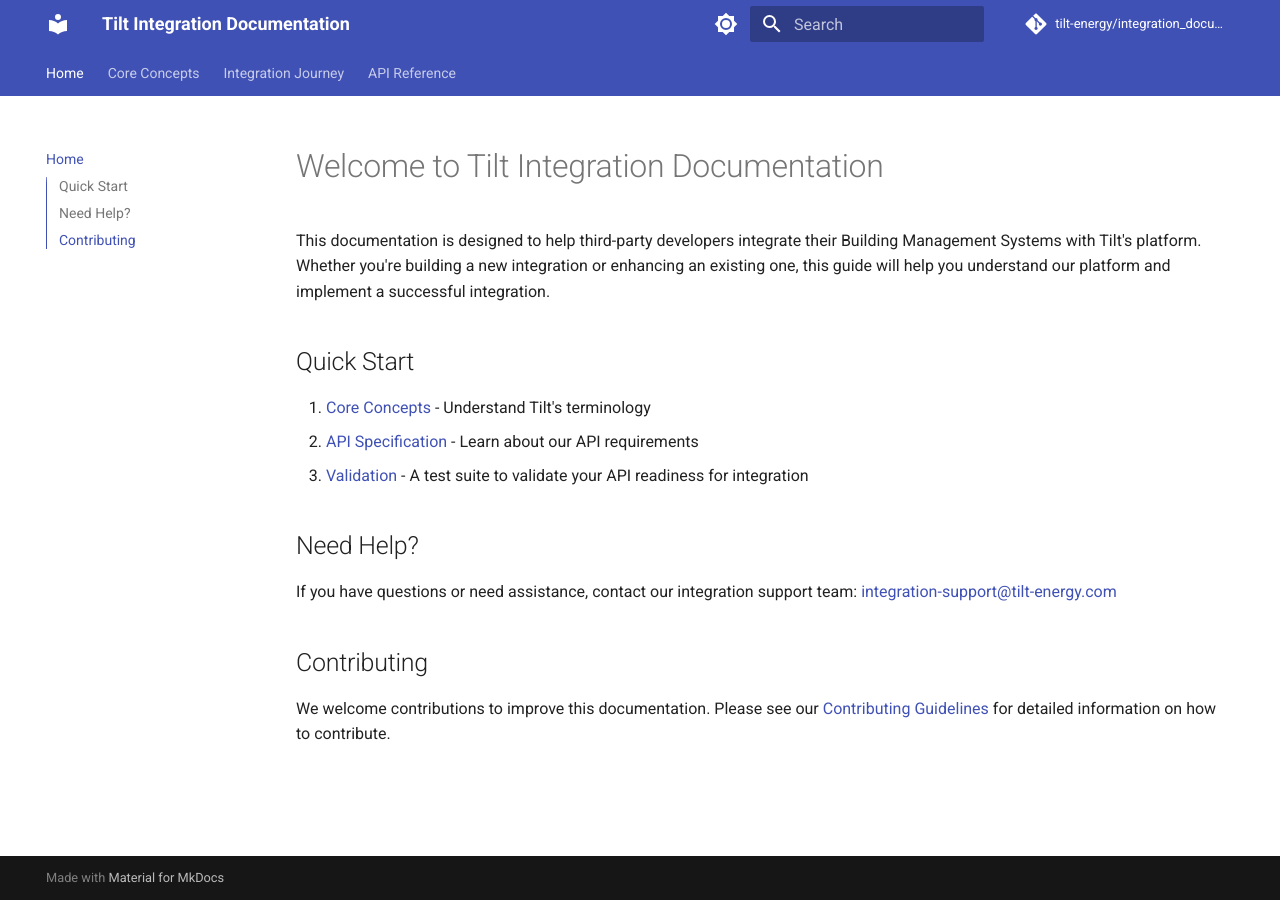
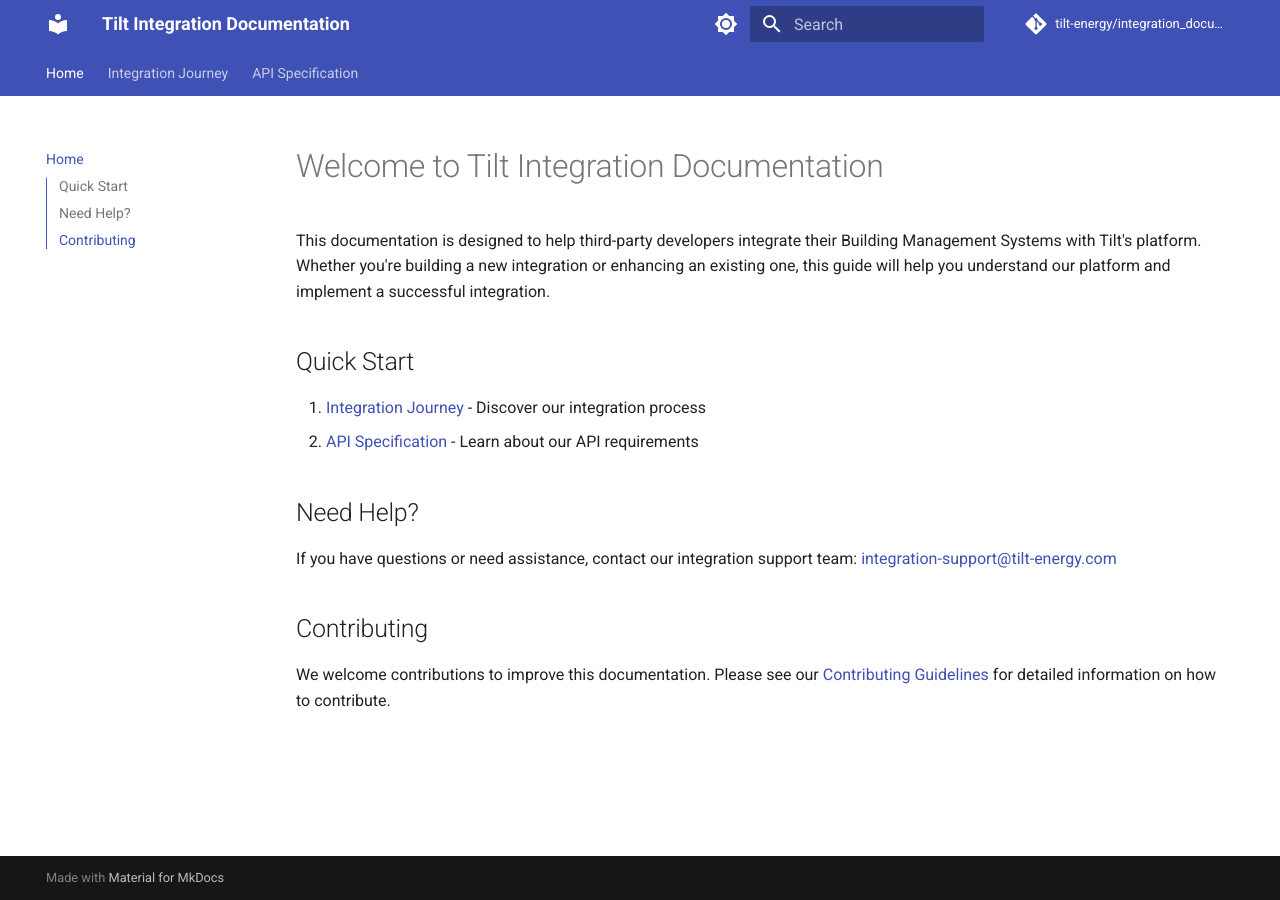
Before and after one commit to tilt-energy/integration_documentation, an MkDocs documentation site: the page built from docs/index.md, in a window 1280 px wide. Built offline with MkDocs 1.6.1 and Material for MkDocs 9.7.7, drawn with Linux system fonts in a browser that asks for light colours; comment, search, counter and statistics services are not loaded.

Commit message:
remove core concepts for a first version ready to publish

```diff
--- a/docs/index.md
+++ b/docs/index.md
@@ -4,9 +4,9 @@
 
 ## Quick Start
 
-1. [Core Concepts](concepts/terminology.md) - Understand Tilt's terminology
+1. [Integration Journey](integration/overview.md) - Discover our integration process
 2. [API Specification](api/overview.md) - Learn about our API requirements
-3. [Validation](api/validation.md) - A test suite to validate your API readiness for integration
+
 
 ## Need Help?
 
--- a/mkdocs.yml
+++ b/mkdocs.yml
@@ -38,8 +38,6 @@
 
 nav:
   - Home: index.md
-  - Core Concepts:
-    - Terminology: concepts/terminology.md
   - Integration Journey:
     - Overview: integration/overview.md
     - Discovery: integration/discovery.md
@@ -48,7 +46,7 @@
     - Tilt Integration: integration/tilt_integration.md
     - Production Deployment: integration/production.md
     - Monitoring & Maintenance: integration/monitoring.md
-  - API Reference:
+  - API Specification:
     - Overview: api/overview.md
     - Reference: api/reference.md
     - Authentication: api/authentication.md
```
